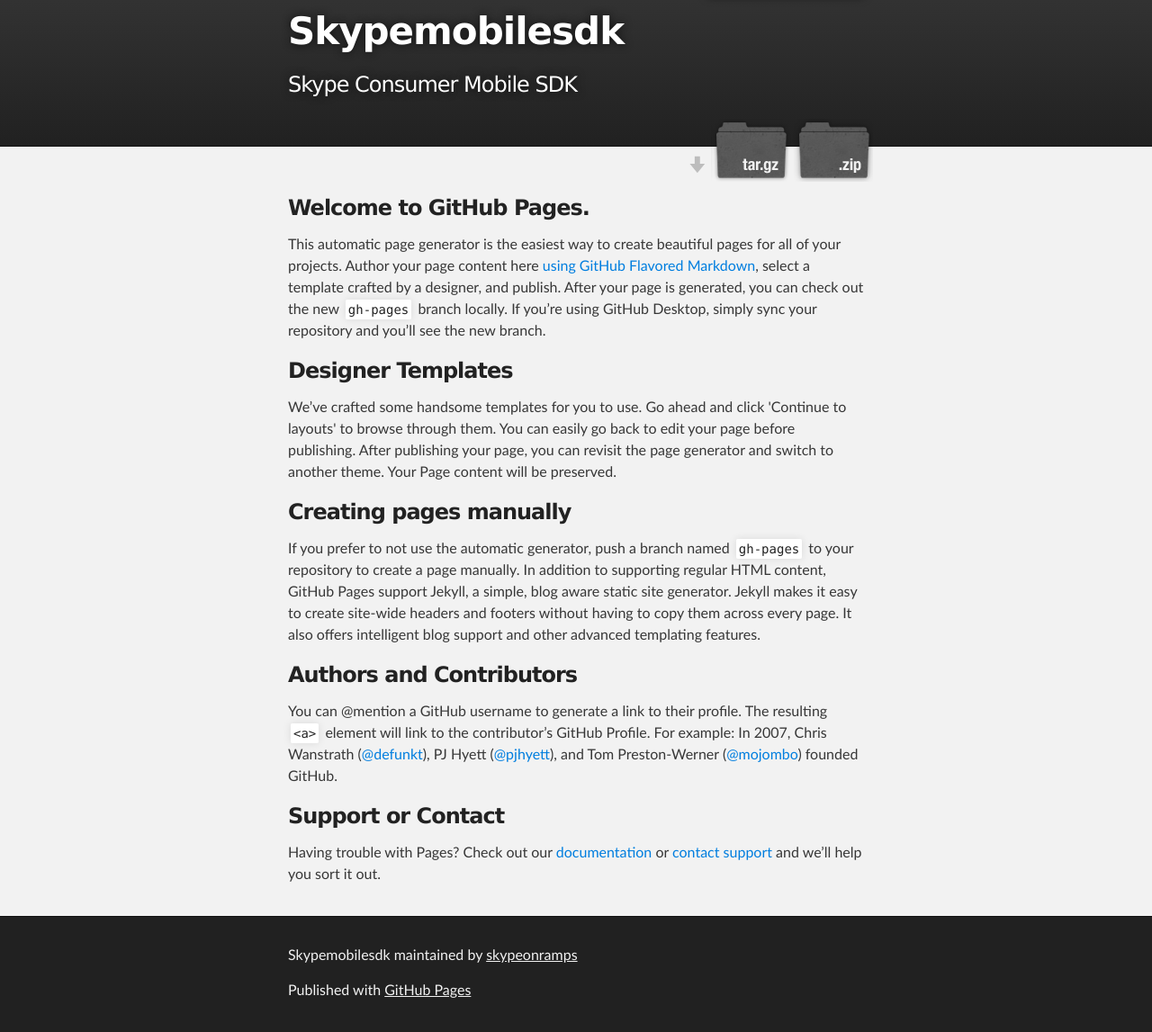
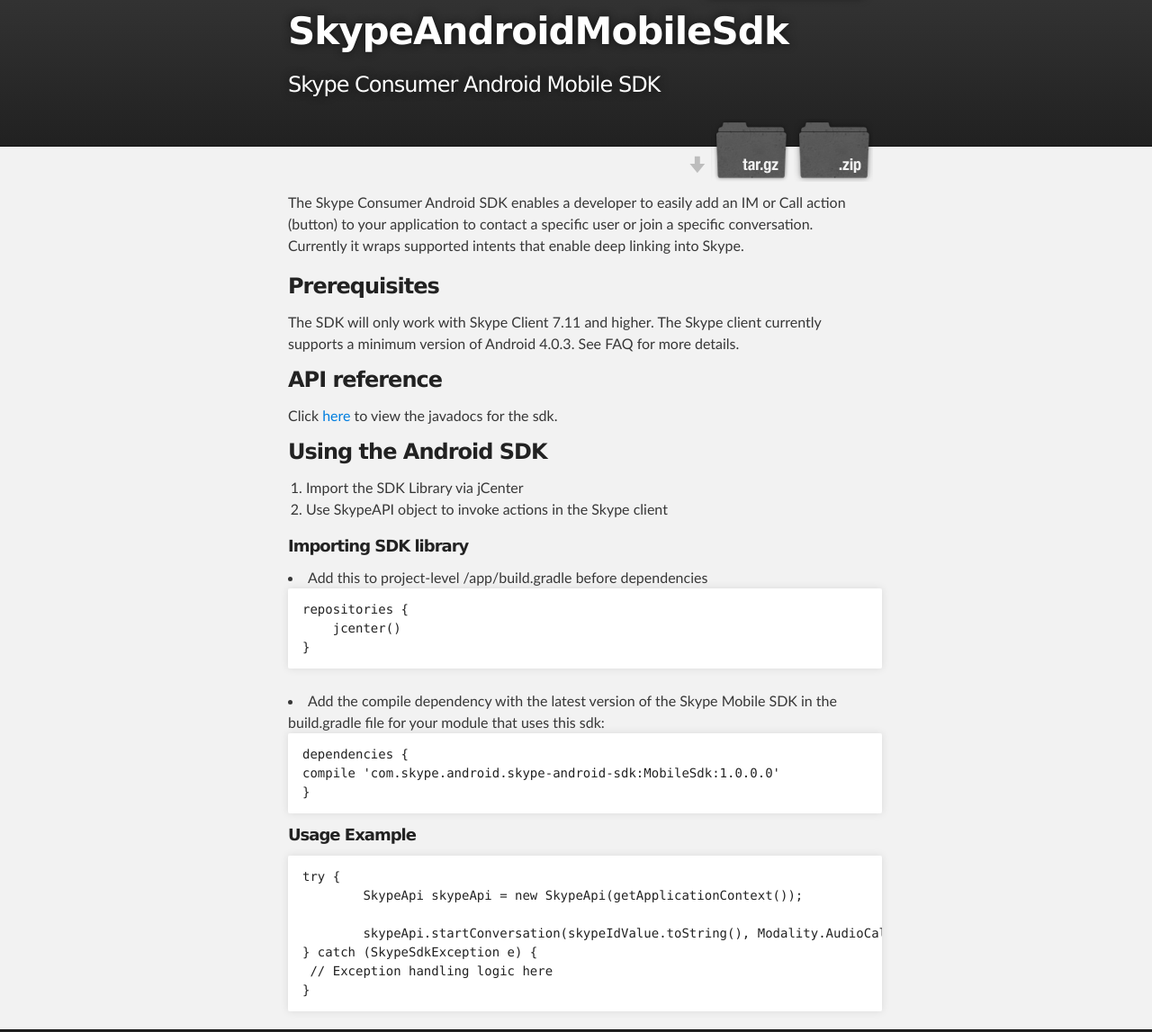
Before and after one commit to skypeonramps/SkypeAndroidMobileSDK, a plain HTML site: page index.html in a window 1280 px wide. Shown: the part 47-1194 px from the top of the page at 90% size. Drawn offline with Linux system fonts and the light colour scheme.

Commit message:
Updated this page to describe the skype android sdk v1.0

```diff
--- a/index.html
+++ b/index.html
@@ -8,7 +8,7 @@
 
     <link rel="stylesheet" type="text/css" media="screen" href="stylesheets/stylesheet.css">
 
-    <title>Skypemobilesdk</title>
+    <title>SkypeAndroidMobilesdk</title>
   </head>
 
   <body>
@@ -18,8 +18,8 @@
         <header class="inner">
           <a id="forkme_banner" href="https://github.com/skypeonramps/SkypeAndroidMobileSDK">View on GitHub</a>
 
-          <h1 id="project_title">Skypemobilesdk</h1>
-          <h2 id="project_tagline">Skype Consumer Mobile SDK </h2>
+          <h1 id="project_title">SkypeAndroidMobileSdk</h1>
+          <h2 id="project_tagline">Skype Consumer Android Mobile SDK </h2>
 
             <section id="downloads">
               <a class="zip_download_link" href="https://github.com/skypeonramps/SkypeAndroidMobileSDK/zipball/master">Download this project as a .zip file</a>
@@ -31,42 +31,47 @@
     <!-- MAIN CONTENT -->
     <div id="main_content_wrap" class="outer">
       <section id="main_content" class="inner">
-        <h3>
-<a id="welcome-to-github-pages" class="anchor" href="#welcome-to-github-pages" aria-hidden="true"><span aria-hidden="true" class="octicon octicon-link"></span></a>Welcome to GitHub Pages.</h3>
 
-<p>This automatic page generator is the easiest way to create beautiful pages for all of your projects. Author your page content here <a href="https://guides.github.com/features/mastering-markdown/">using GitHub Flavored Markdown</a>, select a template crafted by a designer, and publish. After your page is generated, you can check out the new <code>gh-pages</code> branch locally. If you’re using GitHub Desktop, simply sync your repository and you’ll see the new branch.</p>
+<p>The Skype Consumer Android SDK enables a developer to easily add an IM or Call action (button) to your application to contact a specific user or join a specific conversation. Currently it wraps supported intents that enable deep linking into Skype.</p>
 
-<h3>
-<a id="designer-templates" class="anchor" href="#designer-templates" aria-hidden="true"><span aria-hidden="true" class="octicon octicon-link"></span></a>Designer Templates</h3>
+<h3>Prerequisites</h3>
+The SDK will only work with Skype Client 7.11 and higher. The Skype client currently supports a minimum version of Android 4.0.3. See FAQ for more details.
 
-<p>We’ve crafted some handsome templates for you to use. Go ahead and click 'Continue to layouts' to browse through them. You can easily go back to edit your page before publishing. After publishing your page, you can revisit the page generator and switch to another theme. Your Page content will be preserved.</p>
+<h3>API reference</h3>
+Click <a href="javadoc/index.html">here</a> to view the javadocs for the sdk.
 
-<h3>
-<a id="creating-pages-manually" class="anchor" href="#creating-pages-manually" aria-hidden="true"><span aria-hidden="true" class="octicon octicon-link"></span></a>Creating pages manually</h3>
-
-<p>If you prefer to not use the automatic generator, push a branch named <code>gh-pages</code> to your repository to create a page manually. In addition to supporting regular HTML content, GitHub Pages support Jekyll, a simple, blog aware static site generator. Jekyll makes it easy to create site-wide headers and footers without having to copy them across every page. It also offers intelligent blog support and other advanced templating features.</p>
-
-<h3>
-<a id="authors-and-contributors" class="anchor" href="#authors-and-contributors" aria-hidden="true"><span aria-hidden="true" class="octicon octicon-link"></span></a>Authors and Contributors</h3>
-
-<p>You can @mention a GitHub username to generate a link to their profile. The resulting <code>&lt;a&gt;</code> element will link to the contributor’s GitHub Profile. For example: In 2007, Chris Wanstrath (<a href="https://github.com/defunkt" class="user-mention">@defunkt</a>), PJ Hyett (<a href="https://github.com/pjhyett" class="user-mention">@pjhyett</a>), and Tom Preston-Werner (<a href="https://github.com/mojombo" class="user-mention">@mojombo</a>) founded GitHub.</p>
-
-<h3>
-<a id="support-or-contact" class="anchor" href="#support-or-contact" aria-hidden="true"><span aria-hidden="true" class="octicon octicon-link"></span></a>Support or Contact</h3>
-
-<p>Having trouble with Pages? Check out our <a href="https://help.github.com/pages">documentation</a> or <a href="https://github.com/contact">contact support</a> and we’ll help you sort it out.</p>
-      </section>
-    </div>
-
-    <!-- FOOTER  -->
-    <div id="footer_wrap" class="outer">
-      <footer class="inner">
-        <p class="copyright">Skypemobilesdk maintained by <a href="https://github.com/skypeonramps">skypeonramps</a></p>
-        <p>Published with <a href="https://pages.github.com">GitHub Pages</a></p>
-      </footer>
-    </div>
+<h3>Using the Android SDK</h3>
+<ol>
+<li>Import the SDK Library via jCenter</li>
+<li>Use SkypeAPI object to invoke actions in the Skype client</li>
+</ol>
 
 
+<h5>Importing SDK library</h5>
+<li type".">Add this to project-level /app/build.gradle before dependencies</li>
+
+<pre><code>repositories {
+    jcenter()
+}
+</code></pre>
+<br/>
+<li type".">Add the compile dependency with the latest version of the Skype Mobile SDK in the build.gradle file for your module that uses this sdk:</li>
+
+<pre><code>dependencies {
+compile 'com.skype.android.skype-android-sdk:MobileSdk:1.0.0.0'
+}
+</code></pre>
+
+
+<h5>Usage Example</h5>
+<pre><code>try {
+        SkypeApi skypeApi = new SkypeApi(getApplicationContext());
+
+        skypeApi.startConversation(skypeIdValue.toString(), Modality.AudioCall);
+} catch (SkypeSdkException e) {
+ // Exception handling logic here
+}
+</code></pre>
 
   </body>
 </html>
```
